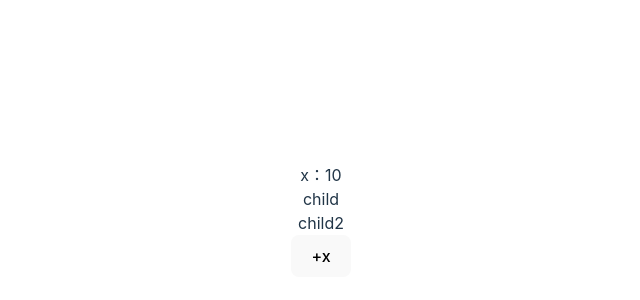
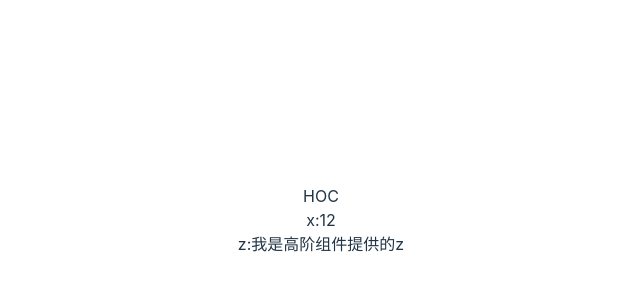
Before and after one commit to wxStart/skill-iteration, a React (Vite) app in the folder react-skill/: page / in a window 1280 px wide. Shown: the part 180-480 px from the top of the page, without its empty margins (319-959 px from the left). Built offline with nearby package versions, Linux system fonts and the light colour scheme.

Commit message:
fix: hoc 高阶组件

```diff
--- a/react-skill/src/App.jsx
+++ b/react-skill/src/App.jsx
@@ -20,7 +20,8 @@ import './App.css';
 // import Index from './components/use/UseEffect';
 // import Index from './components/use/LayoutEffect';
 // import Index from './components/use/UseMemo';
-import Index from './components/use/useCallback';
+// import Index from './components/use/useCallback';
+import Index from './components/hoc/Index.jsx';
 
 function App() {
   return (
--- /dev/null
+++ b/react-skill/src/components/hoc/Index.jsx
@@ -0,0 +1,26 @@
+function withZ(Com) {
+  return props => {
+    return <Com {...props} z="我是高阶组件提供的z"></Com>;
+  };
+}
+
+function Child(props) {
+  console.log('props: ', props);
+  return (
+    <>
+      <div>x:{props.x}</div>
+      <div>z:{props.z}</div>
+    </>
+  );
+}
+
+const WithZChild = withZ(Child);
+
+export default function HocIndex() {
+  return (
+    <>
+      <div>HOC</div>
+      <WithZChild x={12}></WithZChild>
+    </>
+  );
+}
```
Also changed, not shown: react-skill/doc/高级.md (+8 -2 lines).
